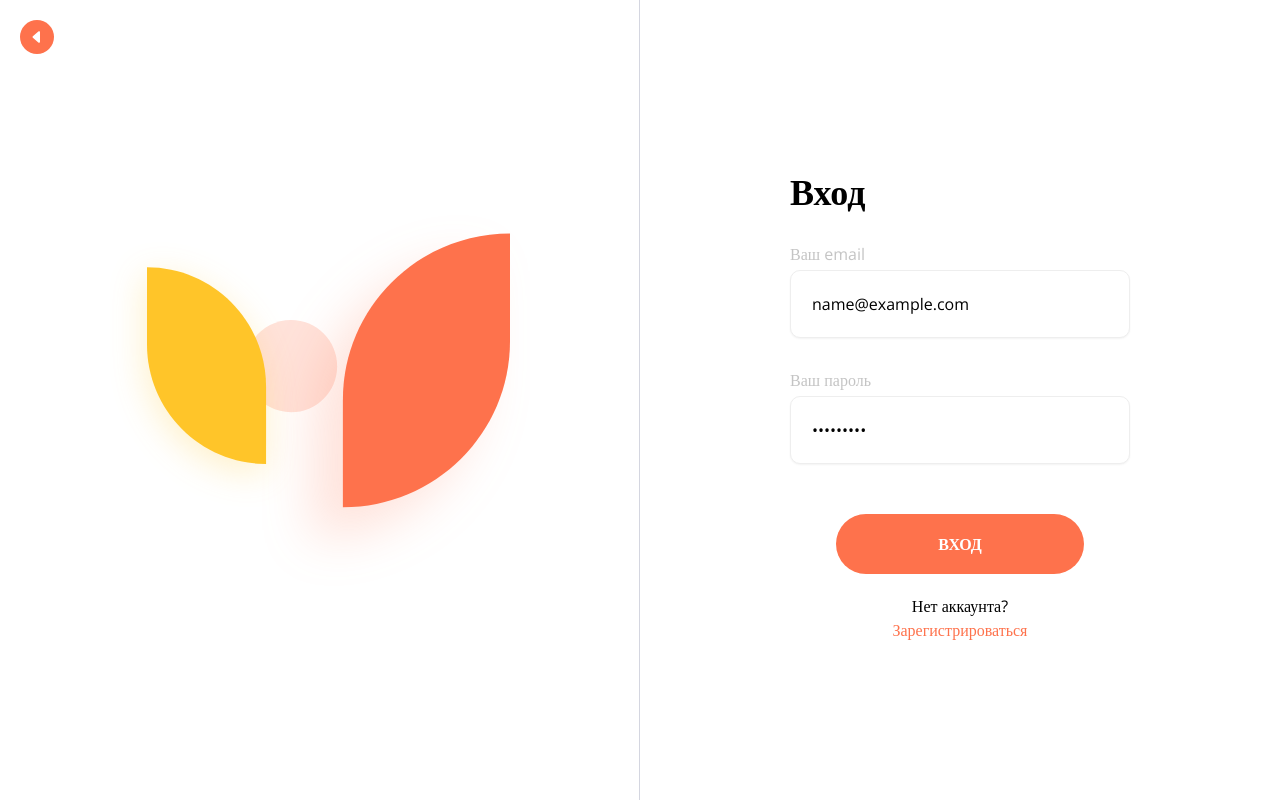
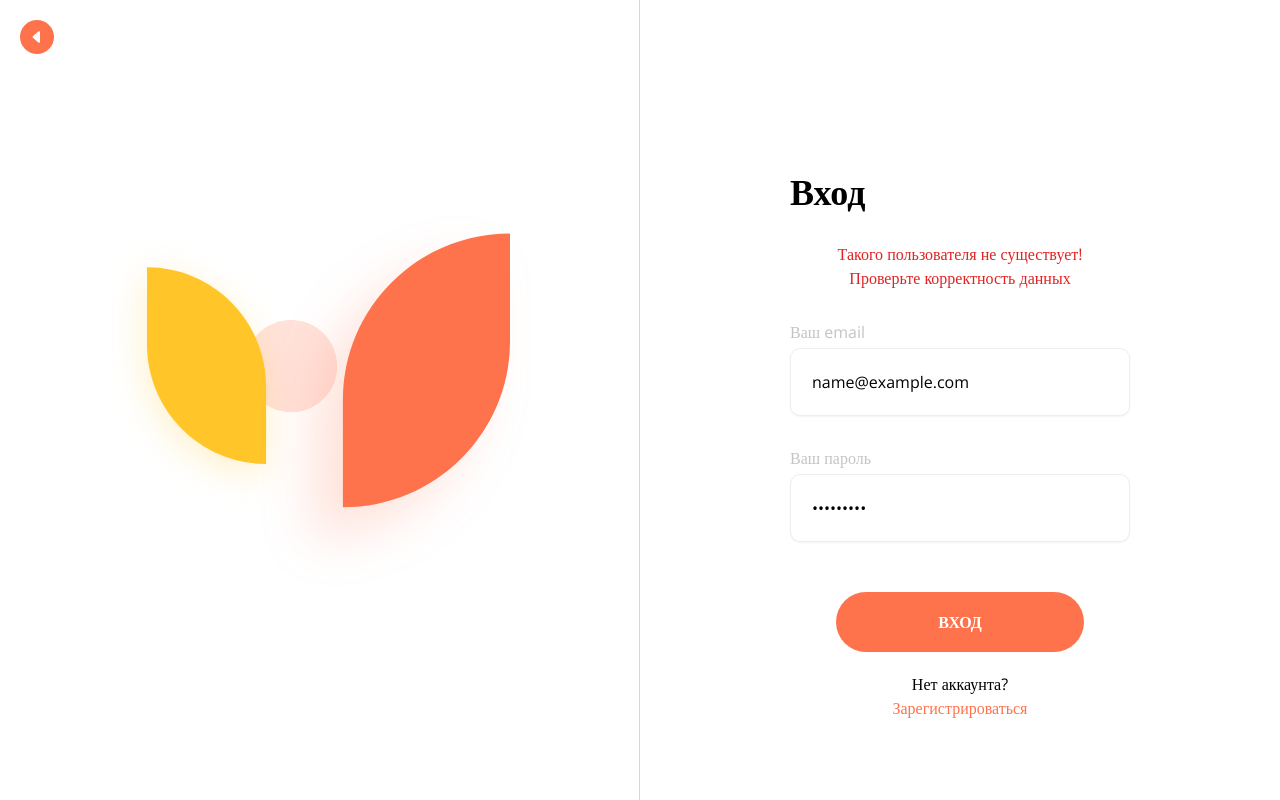
Before and after one commit to Lyaguh21/FASTfood, a React (Vite) app: page /auth/login in a window 1280 px wide. Both pictures are taken after typing "name@example.com", "Sample123" into the empty fields and a click on the button "ВХОД". Built offline with nearby package versions, Linux system fonts and the light colour scheme; no server answers.

Commit message:
login post in db

```diff
--- a/src/pages/Login/Login.tsx
+++ b/src/pages/Login/Login.tsx
@@ -3,16 +3,53 @@ import Button from "../../components/ui/Button";
 import Input from "../../components/ui/Input";
 import Label from "../../components/ui/Label";
 import Title from "../../components/ui/Title";
-import { FormEvent } from "react";
+import { FormEvent, useState } from "react";
+import axios, { AxiosError } from "axios";
+import { PREFIX } from "../../helpers/API";
+
+export type LoginForm = {
+  email: {
+    value: string;
+  };
+  password: {
+    value: string;
+  };
+};
 
 export default function Login() {
-  const submit = (e: FormEvent) => {
+  const [error, setError] = useState<boolean>(false);
+
+  const submit = async (e: FormEvent) => {
     e.preventDefault();
-    console.log(e);
+    setError(false);
+    const target = e.target as typeof e.target & LoginForm;
+    const { email, password } = target;
+    await sendLogin(email.value, password.value);
   };
+
+  const sendLogin = async (email: string, password: string) => {
+    try {
+      const { data } = await axios.post(`${PREFIX}/auth/login`, {
+        email,
+        password,
+      });
+      console.log(data);
+    } catch (e) {
+      if (e instanceof AxiosError) {
+        setError(true);
+      }
+    }
+  };
+
   return (
     <section className="px-[150px] pt-[172px]">
       <Title className="mb-[30px]">Вход</Title>
+      {error && (
+        <div className="flex flex-col items-center mb-[30px]">
+          <h2 className="text-[#e02222]">Такого пользователя не существует!</h2>
+          <h2 className="text-[#e02222]">Проверьте корректность данных</h2>
+        </div>
+      )}
       <form action="" className="flex flex-col gap-[30px]" onSubmit={submit}>
         <div>
           <Label htmlFor="name">Ваш email</Label>
```
